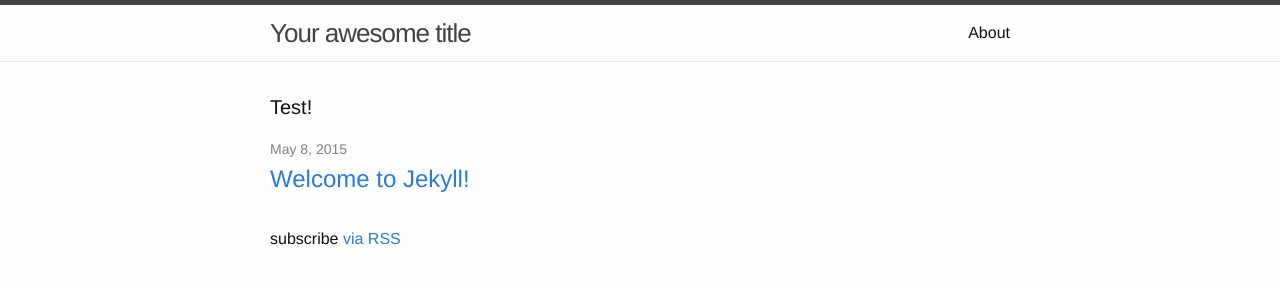
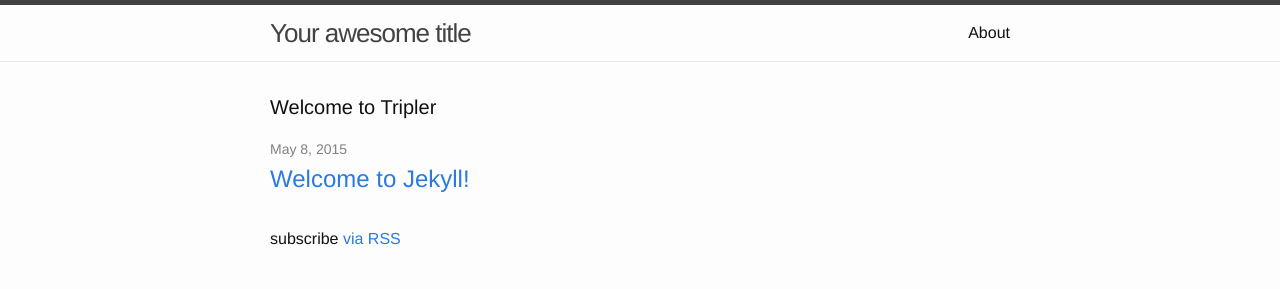
Before and after one commit to roonglit/roonglit.github.io, a Jekyll site: the page built from src/index.html, in a window 1280 px wide. Shown: the top 289 px of the page. Built offline with Jekyll 4.4.1, drawn with Linux system fonts in a browser that asks for light colours.

Commit message:
update welcome text

```diff
--- a/src/index.html
+++ b/src/index.html
@@ -4,7 +4,7 @@ layout: default
 
 <div class="home">
 
-  <h1 class="page-heading">Test!</h1>
+  <h1 class="page-heading">Welcome to Tripler</h1>
 
   <ul class="post-list">
     {% for post in site.posts %}
```
